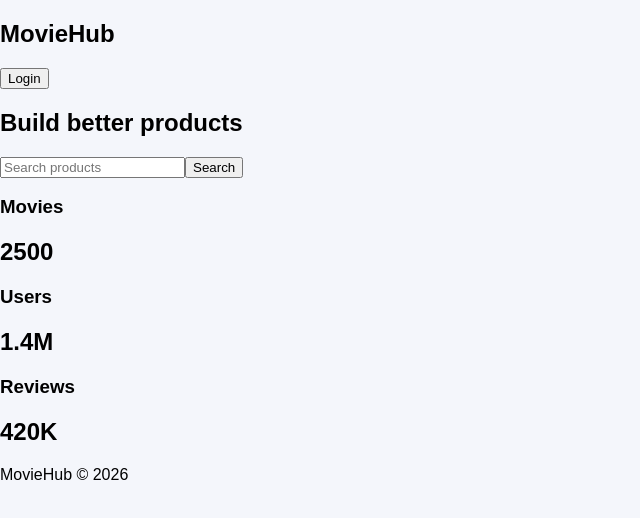
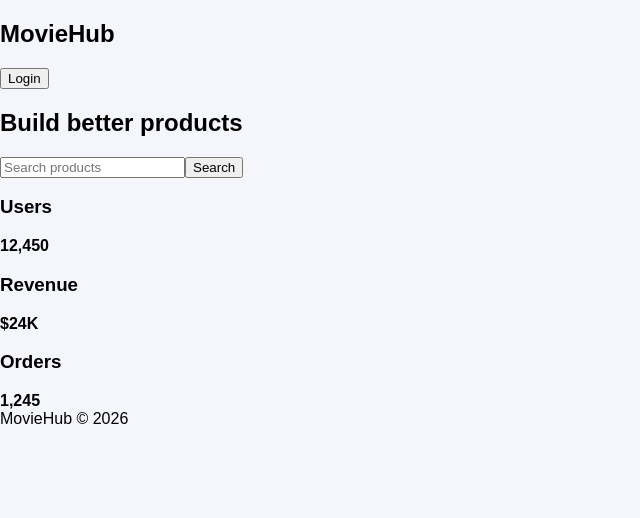
Before and after one commit to usamaali321/react-pr-review-demo, a React (Vite) app: page / in a window 1280 px wide. Shown: the top 518 px of the page, without its empty margins (0-640 px from the left). Built offline with nearby package versions, Linux system fonts and the light colour scheme; the HTML template or start-up script is replaced by a standard one.

Commit message:
Update StatsGrid.jsx

```diff
--- a/src/components/StatsGrid.jsx
+++ b/src/components/StatsGrid.jsx
@@ -1,22 +1,20 @@
-import DashboardCard from "./DashboardCard";
-
 export default function StatsGrid() {
   return (
-    <section>
-      <DashboardCard
-        title="Movies"
-        value="2500"
-      />
+    <div className="stats-grid">
+      <div className="stat-card">
+        <h3>Users</h3>
+        <strong>12,450</strong>
+      </div>
 
-      <DashboardCard
-        title="Users"
-        value="1.4M"
-      />
+      <div className="stat-card">
+        <h3>Revenue</h3>
+        <strong>$24K</strong>
+      </div>
 
-      <DashboardCard
-        title="Reviews"
-        value="420K"
-      />
-    </section>
+      <div className="stat-card">
+        <h3>Orders</h3>
+        <strong>1,245</strong>
+      </div>
+    </div>
   );
 }
```
